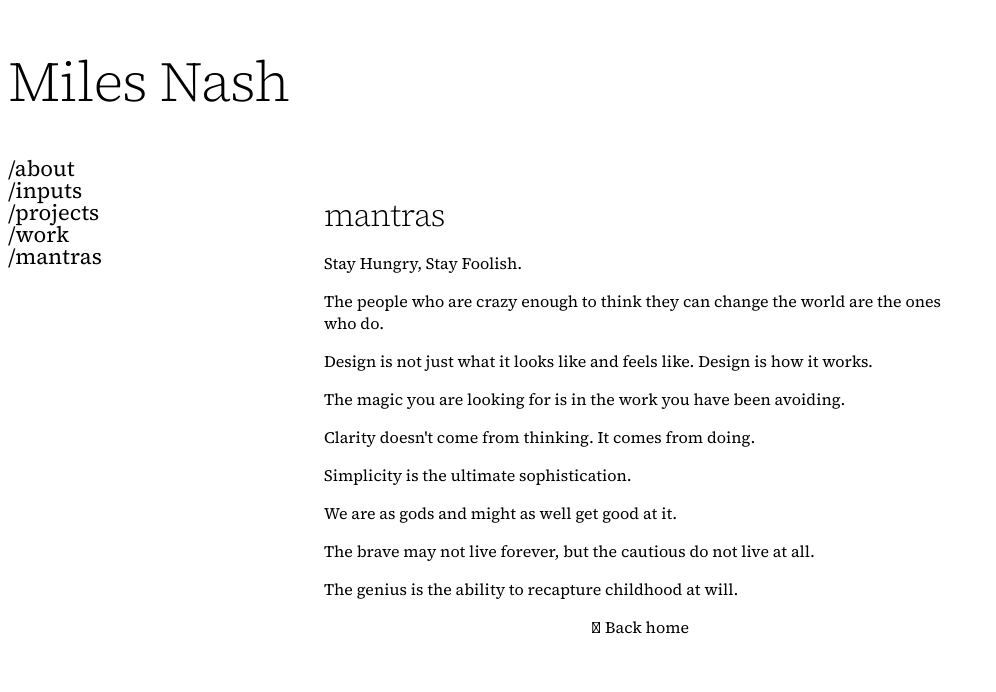
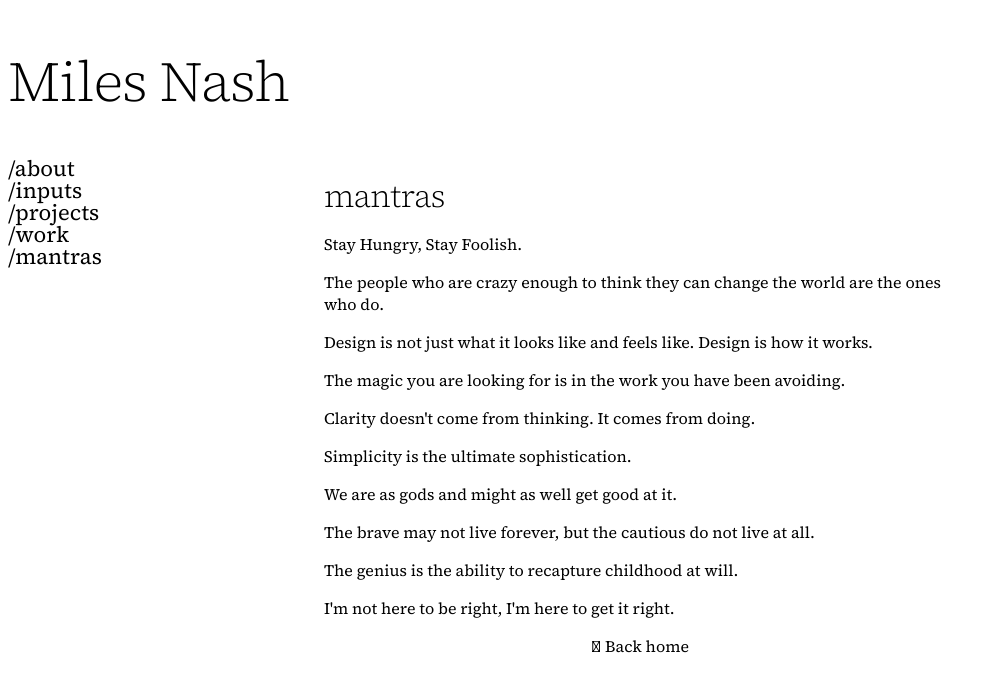
Before and after one commit to miles-nash/miles, a Next.js app: page /mantras in a window 1280 px wide. Shown: the top 692 px of the page, without its empty margins (0-996 px from the left). Built offline with nearby package versions, Linux system fonts and the light colour scheme.

Commit message:
Fix lint errors: remove unused imports and escape apostrophes

```diff
--- a/src/app/favorites/page.tsx
+++ b/src/app/favorites/page.tsx
@@ -1,4 +1,4 @@
-import Link from 'next/link'
+import React from 'react';
 
 export default function Favorites() {
   const books = [
--- a/src/app/mantras/page.tsx
+++ b/src/app/mantras/page.tsx
@@ -31,7 +31,7 @@ export default function Mantras() {
           </p>
 
           <p className="text-xl leading-relaxed text-black max-w-2xl">
-            Clarity doesn't come from thinking. It comes from doing.
+            Clarity doesn&apos;t come from thinking. It comes from doing.
           </p>
 
           <p className="text-xl leading-relaxed text-black">
@@ -49,6 +49,10 @@ export default function Mantras() {
           <p className="text-xl leading-relaxed text-black">
             The genius is the ability to recapture childhood at will.
           </p>
+
+          <p className="text-xl leading-relaxed text-black">
+            I&apos;m not here to be right, I&apos;m here to get it right.
+          </p>
         </div>
 
         {/* Footer */}
--- a/src/app/page.tsx
+++ b/src/app/page.tsx
@@ -1,7 +1,6 @@
 'use client'
 
 import React from 'react';
-import Link from 'next/link';
 
 const asciiTree = `&&& &&  & &&
 && &\\/&\\|& ()|/ @, &&
--- a/src/app/projects/page.tsx
+++ b/src/app/projects/page.tsx
@@ -73,7 +73,7 @@ export default function Projects() {
           Projects
         </h1>
         <p className="mt-2 text-lg text-neutral-700">
-          Projects, experiments, and things I've built.
+          Projects, experiments, and things I&apos;ve built.
         </p>
       </header>
 
```
